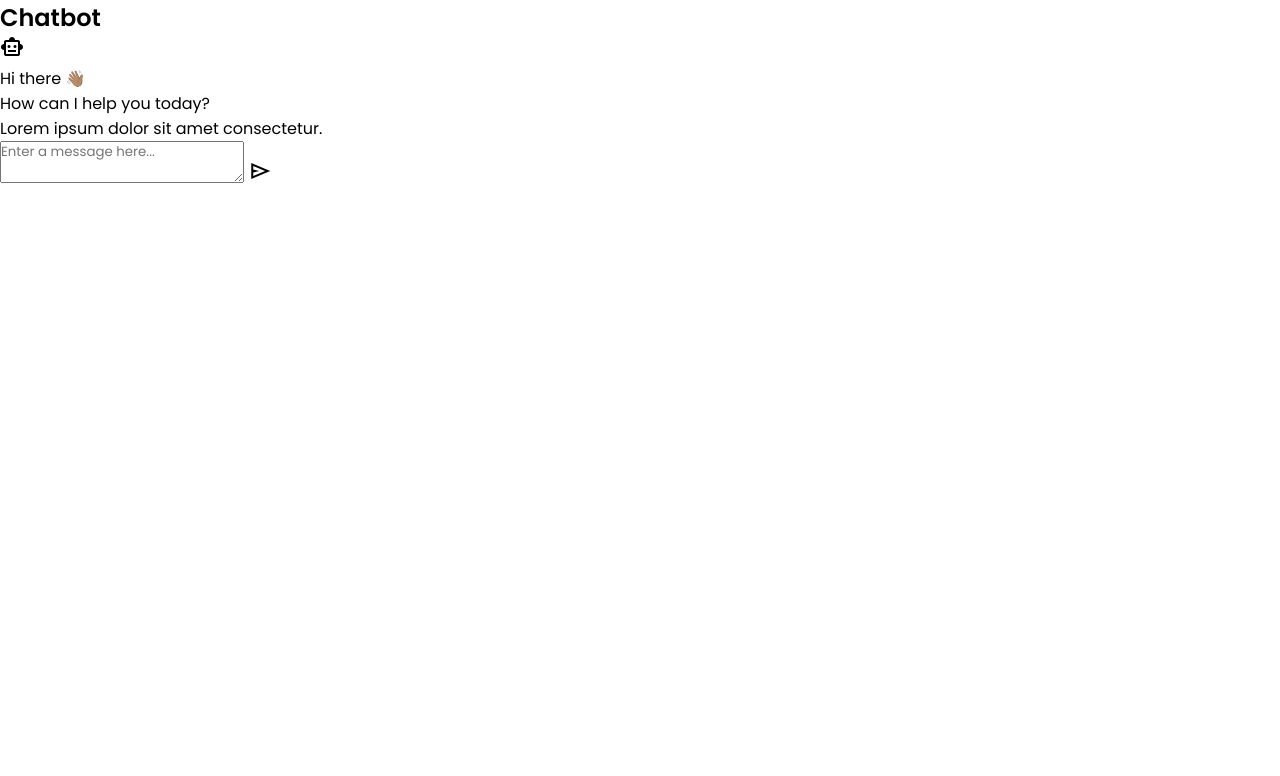
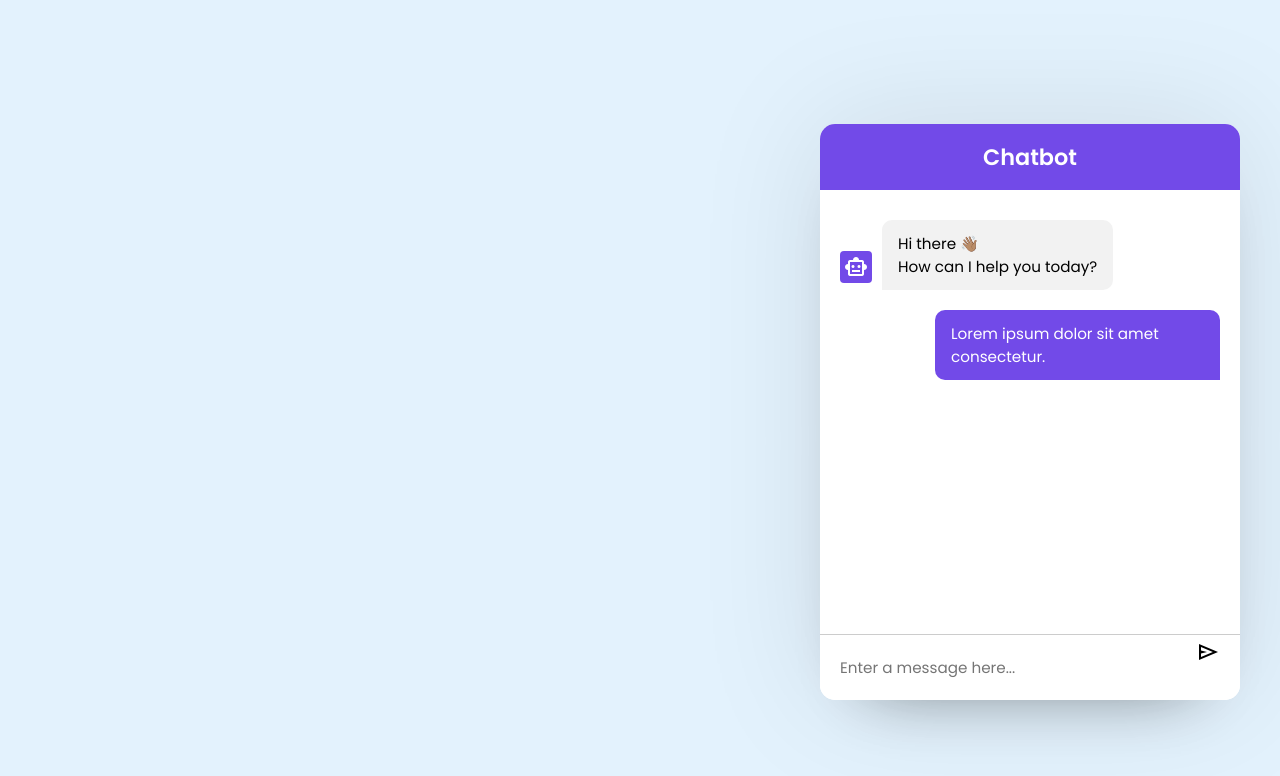
Before and after one commit to codenvibes/playground, a plain HTML site: page Chatbot_HTML_CSS_JS/index.html in a window 1280 px wide. Drawn offline with nearby package versions, Linux system fonts and the light colour scheme.

Commit message:
Add body styling

```diff
--- a/Chatbot_HTML_CSS_JS/style.css
+++ b/Chatbot_HTML_CSS_JS/style.css
@@ -6,3 +6,93 @@
     box-sizing: border-box;
     font-family: "Poppins", sans-serif;
 }
+
+body{
+    background: #E3F2FD;
+}
+
+.chatbot {
+    position: fixed;
+    right: 40px;
+    bottom: 100px;
+    width: 420px;
+    overflow: hidden;
+    background: #fff;
+    border-radius: 15px;
+    box-shadow: 0 0 128px 0 rgba(0,0,0,0.1),
+                0 32px 64px -48px rgba(0,0,0,0.5);
+}
+
+.chatbot header {
+    background: #724ae8;
+    padding: 16px 0;
+    text-align: center;
+}
+
+.chatbot header h2 {
+    color: #fff;
+    font-size: 1.4rem;
+}
+
+.chatbot .chatbox {
+    height: 510px;
+    overflow-y: auto;
+    padding: 30px 20px 70px;
+}
+
+.chatbox .chat {
+    display: flex;
+}
+
+.chatbox .incoming span {
+    height: 32px;
+    width: 32px;
+    color: #fff;
+    align-self: flex-end;
+    background: #724ae8;
+    text-align: center;
+    line-height: 32px;
+    border-radius: 4px;
+    margin: 0 10px 7px 0;
+}
+
+.chatbot .outgoing {
+    margin: 20px 0;
+    justify-content: flex-end;
+}
+
+.chatbot .chat p {
+    color: #fff;
+    max-width: 75%;
+    font-size: 0.95rem;
+    padding: 12px 16px;
+    border-radius: 10px 10px 0 10px;
+    background: #724ae8;
+}
+
+.chatbox .incoming p {
+    color: #000;
+    background: #f2f2f2;
+    border-radius: 10px 10px 10px 0;
+}
+
+.chatbot .chat-input {
+    position: absolute;
+    bottom: 0;
+    width: 100%;
+    display: flex;
+    gap: 5px;
+    background: #fff;
+    padding: 5px 20px;
+    border-top: 1px solid #ccc;
+}
+
+.chat-input textarea {
+    height: 55px;
+    width: 100%;
+    border: none;
+    outline: none;
+    font-size: 0.95rem;
+    resize: none;
+    padding: 16px 15px 16px 0;
+}
```
